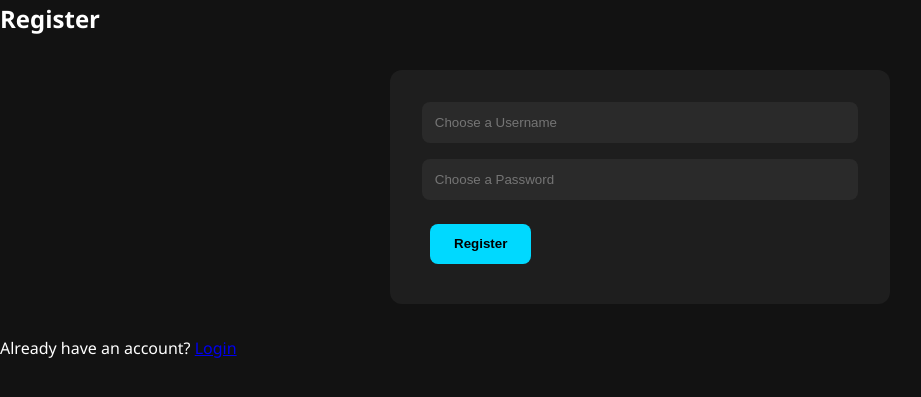
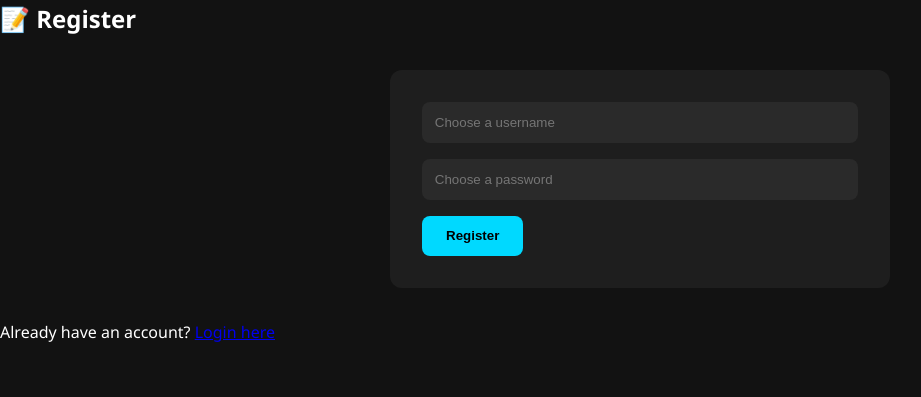
Before and after one commit to buildwithjanhavi/Website-Feedback-Collector-with-Admin-Dashboard, a Flask app: page /register in a window 1280 px wide. Shown: the top 397 px of the page, without its empty margins (0-921 px from the left). Run offline with Flask 2, Linux system fonts and the light colour scheme.

Commit message:
Update register.html

```diff
--- a/templates/register.html
+++ b/templates/register.html
@@ -7,25 +7,18 @@
 </head>
 <body>
   <div class="container">
-    <h2>Register</h2>
-
+    <h2>📝 Register</h2>
     {% with messages = get_flashed_messages() %}
       {% if messages %}
-        <div class="flash">
-          {% for message in messages %}
-            {{ message }}
-          {% endfor %}
-        </div>
+        <div class="flash">{{ messages[0] }}</div>
       {% endif %}
     {% endwith %}
-
     <form method="POST">
-      <input type="text" name="username" placeholder="Choose a Username" required>
-      <input type="password" name="password" placeholder="Choose a Password" required>
-      <button type="submit" class="btn">Register</button>
+      <input type="text" name="username" placeholder="Choose a username" required />
+      <input type="password" name="password" placeholder="Choose a password" required />
+      <button type="submit">Register</button>
     </form>
-
-    <p>Already have an account? <a href="{{ url_for('auth.login') }}">Login</a></p>
+    <p>Already have an account? <a href="{{ url_for('login') }}">Login here</a></p>
   </div>
 </body>
 </html>
```
